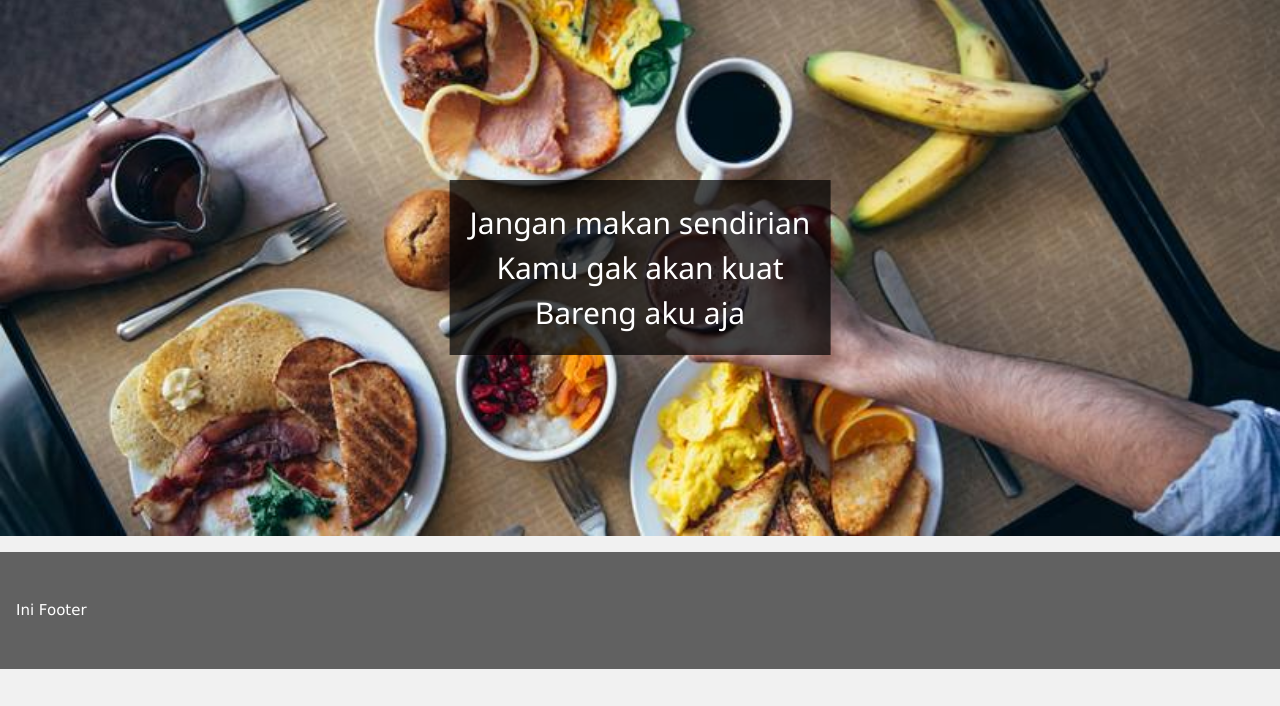
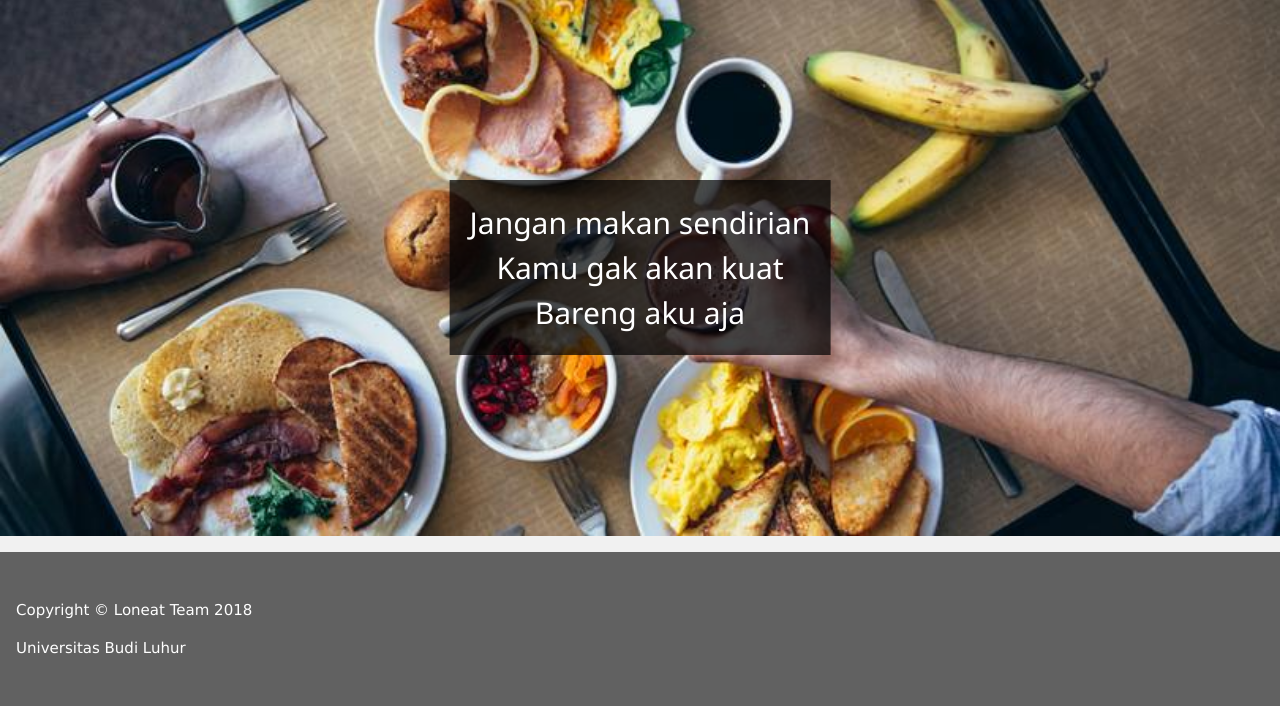
Before and after one commit to meyditacahyani/uts3, a CodeIgniter app: page /uts3/ in a window 1280 px wide. Shown: the part 220-926 px from the top of the page. Before the commit the page ends 889 px from the top, so only its background shows below. Run offline with CodeIgniter, Linux system fonts and the light colour scheme; some libraries are stand-ins or nearby versions.

Commit message:
footer modified by sisca agdinsa

```diff
--- a/application/config/config.php
+++ b/application/config/config.php
@@ -23,7 +23,8 @@ defined('BASEPATH') OR exit('No direct script access allowed');
 | a PHP script and you can easily do that on your own.
 |
 */
-$config['base_url'] = 'http://localhost/uts3/';
+$config['base_url'] = 'http://localhost:8080/uts3/';
+//$config['base_url'] = 'http://localhost/uts3/';
 
 /*
 |--------------------------------------------------------------------------
--- a/application/views/notlogin.php
+++ b/application/views/notlogin.php
@@ -73,7 +73,8 @@ and is wrapped around the whole page content, except for the footer in this exam
 <!-- Footer -->
 <footer class="w3-container w3-dark-grey w3-padding-32 w3-margin-top">
 
-  <p>Ini Footer</p>
+  <p>Copyright &copy; Loneat Team 2018</p>
+  <p>Universitas Budi Luhur</p>
 </footer>
 
 </body>
```
